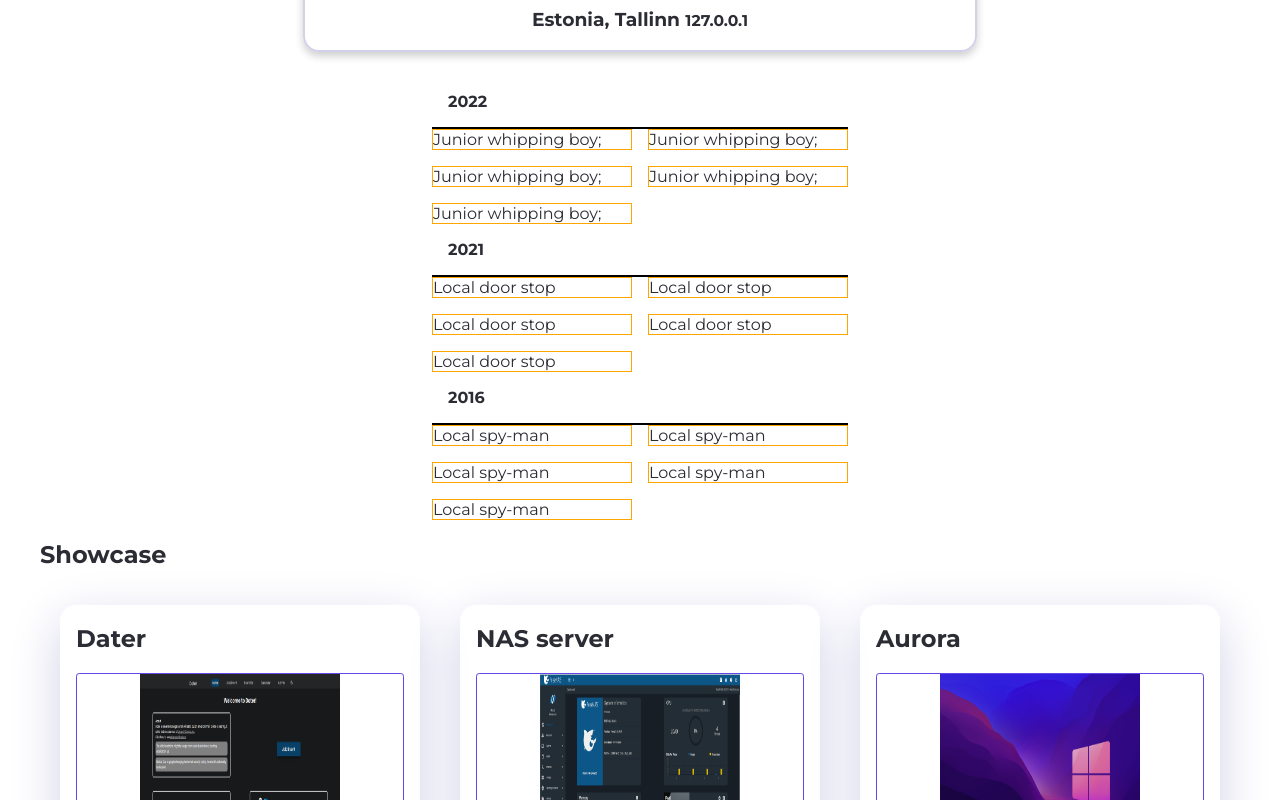
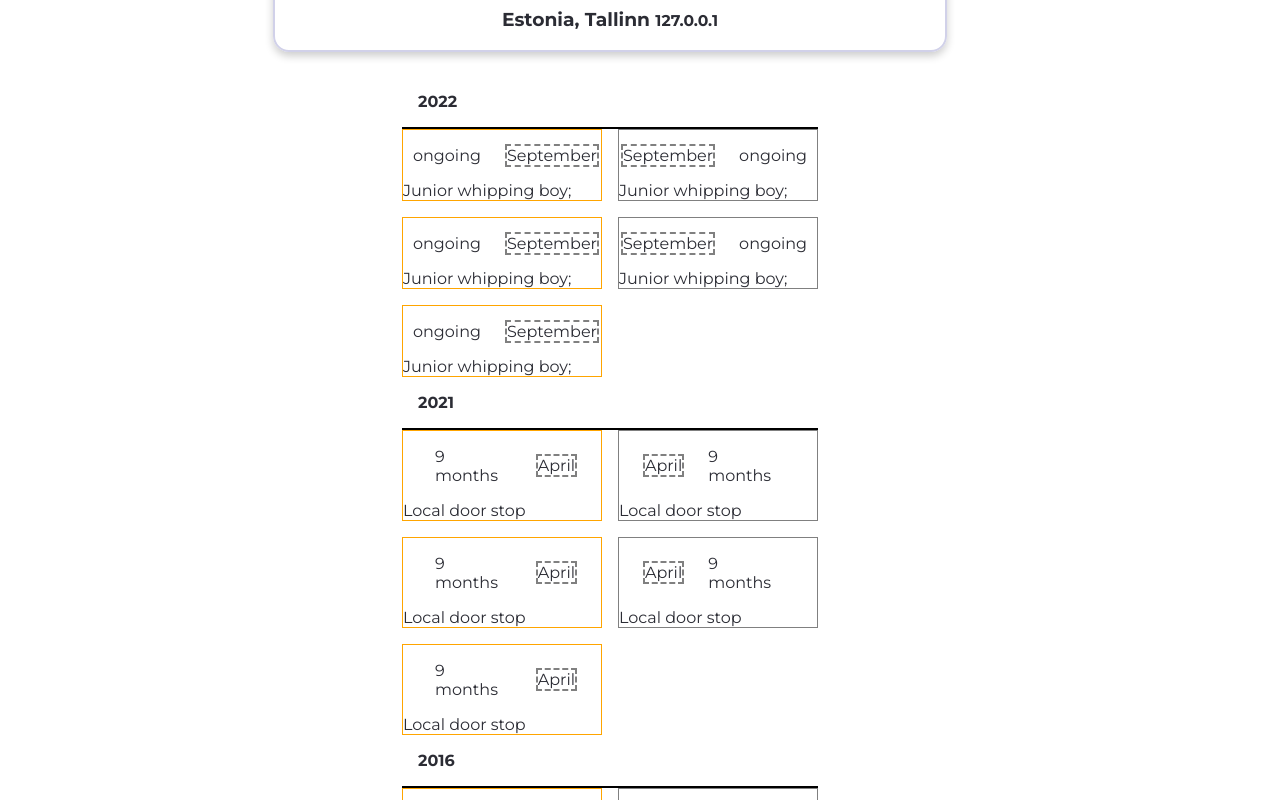
Before and after one commit to Seeru-crypto/aurora_front, a Next.js app: page / in a window 1280 px wide. Shown: the part 1200-2000 px from the top of the page. Built offline with nearby package versions, Linux system fonts and the light colour scheme.

Commit message:
feat(timeline-view): :sparkles: add TimelineCard

```diff
--- a/src/components/contact/Contact.tsx
+++ b/src/components/contact/Contact.tsx
@@ -1,15 +1,15 @@
 import Link from 'next/link';
 import React, { ForwardedRef, useEffect, useState } from 'react';
 import { RiLinkedinFill } from 'react-icons/ri';
+import { SiGoodreads } from 'react-icons/si';
 import { VscGithubAlt } from 'react-icons/vsc';
-import { SiGoodreads } from 'react-icons/si';
 import styled from 'styled-components';
 import config from '../../config.json';
 import data from '../../data.json';
 import { RootState, useAppSelector } from '../../state/store';
+import Footer from '../layout/footer';
 import Button, { ButtonType } from '../util/Button';
 import ContactButton from './ContactButton';
-import Footer from "../layout/footer";
 
 const Contact = React.forwardRef((_props, ref: ForwardedRef<HTMLElement>): JSX.Element => {
   const isToastShown: boolean = useAppSelector((state: RootState) => state.app.isToastShown);
@@ -45,9 +45,9 @@ const Contact = React.forwardRef((_props, ref: ForwardedRef<HTMLElement>): JSX.E
           <IconStyle href={GITHUB_URL} id="gitHub" target="_blank">
             <VscGithubAlt />
           </IconStyle>
-            <IconStyle href={GOODREADS_URL} id={'goodReads'} target="_blank">
-                <SiGoodreads />
-            </IconStyle>
+          <IconStyle href={GOODREADS_URL} id={'goodReads'} target="_blank">
+            <SiGoodreads />
+          </IconStyle>
         </div>
 
         <Footer />
@@ -111,9 +111,8 @@ const IconStyle = styled.a`
   }
 
   :hover svg {
-      fill: ${(props) => props.theme.primary};
+    fill: ${(props) => props.theme.primary};
 
-      transform: translate3d(0, -15%, 0);
-    }
+    transform: translate3d(0, -15%, 0);
   }
 `;
--- a/src/components/experience/Experience.tsx
+++ b/src/components/experience/Experience.tsx
@@ -1,33 +1,33 @@
-import React, {ForwardedRef, useEffect} from 'react';
+import React, { ForwardedRef, useEffect } from 'react';
 import styled from 'styled-components';
-import {TimelineCard as TimelineCardType} from '../../lib/load-data';
+import data from '../../data.json';
+import { TimelineCard as TimelineCardType } from '../../lib/load-data';
 import SectionCounter from './SectionCounter';
-import data from '../../data.json';
-import YearBox from "./YearBox";
 import TimelineCard from './TimelineCard';
+import YearBox from './YearBox';
 
 interface ExperienceProps {
   timeLineCards: TimelineCardType[];
 }
 
 export type ExperienceType = {
-    startDate: string,
-    employer: string,
-    title: string,
-    typeOfEmployment: string,
-    responsibilities: string[],
-    achievements: string[],
-    durationMonths?: undefined
-}
+  startDate: string;
+  employer: string;
+  title: string;
+  typeOfEmployment: string;
+  responsibilities: string[];
+  achievements: string[];
+  durationMonths?: undefined;
+};
 
 const Experience = React.forwardRef((props: ExperienceProps, ref: ForwardedRef<HTMLElement>): JSX.Element => {
-    const {EXPERIENCE_SECTION_TITLE} = data.text;
+  const { EXPERIENCE_SECTION_TITLE } = data.text;
   const experience = data.experience as ExperienceType[];
 
   function getAllYears(experience: ExperienceType[]) {
-        const sortedList = new Map<number, ExperienceType[]>;
+    const sortedList = new Map<number, ExperienceType[]>();
     experience.forEach((experience) => {
-            const startYear = new Date(experience.startDate).getFullYear()
+      const startYear = new Date(experience.startDate).getFullYear();
       if (sortedList.get(startYear)) {
         const existingData = sortedList.get(startYear)!;
         existingData.push(experience);
@@ -35,34 +35,32 @@ const Experience = React.forwardRef((props: ExperienceProps, ref: ForwardedRef<H
       } else {
         sortedList.set(startYear, [experience]);
       }
-        })
+    });
     // ToDo: Might cause error on older browsers
     // @ts-ignore
-        return new Map([...sortedList].sort().reverse())
+    return new Map([...sortedList].sort().reverse());
   }
 
   const sortedEvents = getAllYears(experience);
   const eventYears = Array.from(sortedEvents.keys()) as number[];
 
-
   useEffect(() => {
     console.log(sortedEvents);
-    }, [])
+  }, []);
 
   // https://excalidraw.com/#room=5ac138994a903ddb6b8b,FOI9bwwGzZM-R3KmGJzyqA
   return (
     <ExperienceStyle id="experience" ref={ref}>
       <h2>{EXPERIENCE_SECTION_TITLE}</h2>
-            <SectionCounter/>
+      <SectionCounter />
       <div className="timeline">
         {eventYears.map((entry) => (
           <>
-                        <YearBox key={entry} year={entry}/>
+            <YearBox key={entry} year={entry} />
             <div className="cards">
-                        {Array.from(sortedEvents.get(entry) as ExperienceType[]).map((event: ExperienceType) => (
-                            <TimelineCard key={event.startDate} event={event} />
-                            )
-                        )}
+              {Array.from(sortedEvents.get(entry) as ExperienceType[]).map((event: ExperienceType, index) => (
+                <TimelineCard key={event.startDate} event={event} isLeftSide={index % 2 === 0} />
+              ))}
             </div>
           </>
         ))}
@@ -80,15 +78,15 @@ const ExperienceStyle = styled.section`
   justify-content: center;
   flex-direction: column;
   align-items: center;
+  width: 95%;
 
-  .cards{
+  .cards {
     display: grid;
     grid-template-columns: 200px 200px;
     grid-row: auto;
     grid-column-gap: 1rem;
     grid-row-gap: 1rem;
-    color: ${props => props.theme.red};
+    color: ${(props) => props.theme.red};
     align-items: center;
-
   }
 `;
--- a/src/components/experience/TimelineCard.tsx
+++ b/src/components/experience/TimelineCard.tsx
@@ -1,17 +1,81 @@
-import React from "react";
-import {ExperienceType} from "./Experience";
-import styled from "styled-components";
+import React from 'react';
+import styled from 'styled-components';
+import { ExperienceType } from './Experience';
 
-const TimelineCard = ({event}: {event: ExperienceType}) => {
-    return(
-        <CardStyle>
-            {event.title}
-        </CardStyle>
-    )
-}
+const TimelineCard = ({ event, isLeftSide }: { event: ExperienceType; isLeftSide: boolean }) => {
+  function getDurationField(nrOfMonths: number | undefined): string {
+    if (nrOfMonths === undefined) return 'ongoing';
+    if (nrOfMonths <= 12) return `${nrOfMonths} months`;
+    const nrOfYears = Math.floor(nrOfMonths / 12);
+    const remainingMonths = nrOfMonths - nrOfYears * 12;
+    return `${nrOfYears} years and ${remainingMonths} months`;
+  }
 
-export default TimelineCard
+  return (
+    <CardStyle>
+      <div className={`container ${isLeftSide ? 'isLeftSide' : 'isRightSide'}`}>
+        <div className="cardHeader">
+          <p className="date">{new Date(event.startDate).toLocaleString('en-US', { month: 'long' })}</p>
+          <p className="duration">{getDurationField(event.durationMonths)}</p>
+        </div>
+
+        {event.title}
+      </div>
+    </CardStyle>
+  );
+};
+
+export default TimelineCard;
 
 const CardStyle = styled.div`
+  .date {
+    border: 2px dashed gray;
+  }
+
+  .duration {
+    padding: 0 1rem;
+    display: inline-block;
+    width: 100%;
+  }
+  .container {
+    display: flex;
+    flex-direction: column;
+  }
+  .isLeftSide {
     border: 1px solid orange;
-`
+
+    .cardHeader {
+      display: flex;
+      flex-direction: row-reverse;
+      align-items: center;
+      justify-content: center;
+      padding: 0 1rem;
+    }
+
+    .date {
+      display: flex;
+      justify-content: flex-end;
+      align-items: flex-end;
+      margin: 0 0.5rem;
+    }
+  }
+
+  .isRightSide {
+    border: 1px solid gray;
+
+    .cardHeader {
+      display: flex;
+      align-items: center;
+      justify-content: center;
+      flex-direction: row;
+      padding: 0 1rem;
+    }
+
+    .date {
+      display: flex;
+      justify-content: flex-start;
+      align-items: flex-start;
+      margin: 0 0.5rem;
+    }
+  }
+`;
--- a/src/components/experience/YearBox.tsx
+++ b/src/components/experience/YearBox.tsx
@@ -1,23 +1,13 @@
-import React from "react";
-import styled from "styled-components";
+import React from 'react';
+import styled from 'styled-components';
 
-
-const YearBox = ({year}: { year: number }): JSX.Element => {
-    console.log({year})
-
-    return (
-        <StyledYearBox>
-            {year}
-        </StyledYearBox>
-    )
-
-}
-export default YearBox
-
+const YearBox = ({ year }: { year: number }): JSX.Element => {
+  return <StyledYearBox>{year}</StyledYearBox>;
+};
+export default YearBox;
 
 const StyledYearBox = styled.div`
   font-weight: bold;
   padding: 1rem;
   border-bottom: 2px solid black;
-
-`
+`;
```
Also changed, not shown: 1 other file (tests, documents, lock files or other folders). Lines whose indentation alone changed are shown as unchanged.
